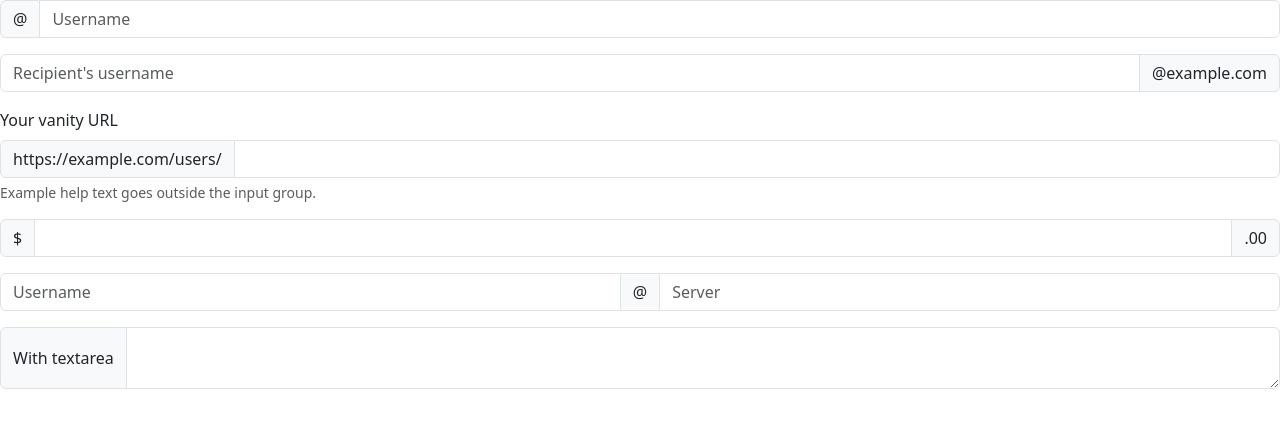
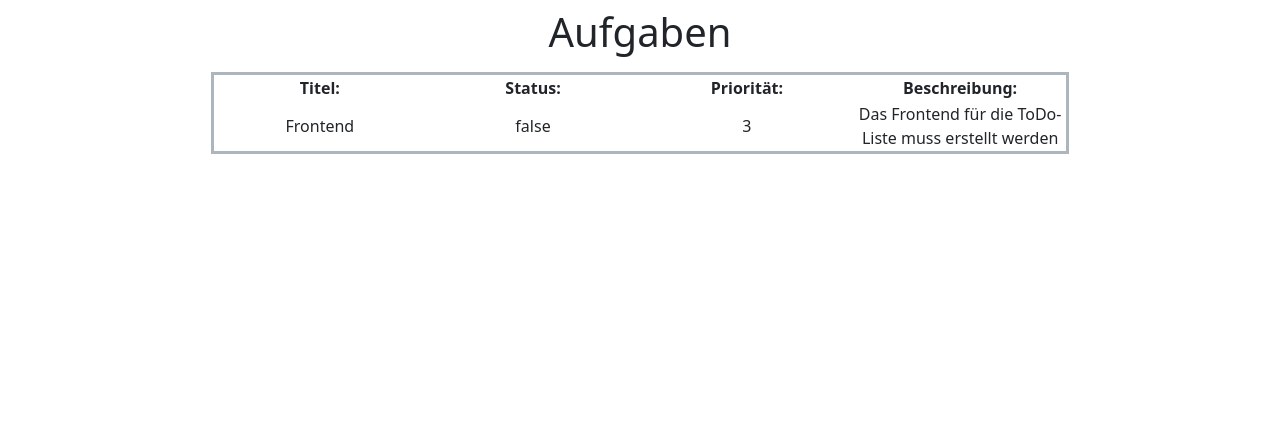
Before and after one commit to NicoNotAvailable/kms, a website: page client/index.html in a window 1280 px wide. Drawn offline with nearby package versions, Linux system fonts and the light colour scheme.

Commit message:
Added Task display html

```diff
--- a/client/index.html
+++ b/client/index.html
@@ -2,48 +2,31 @@
 <html lang="en">
 <head>
     <meta charset="UTF-8">
-
     <link rel="stylesheet" href="./node_modules/bootstrap/dist/css/bootstrap.css"/>
-
-
     <title>To-do App</title>
 </head>
 <body>
 
-<div class="input-group mb-3">
-    <span class="input-group-text" id="basic-addon1">@</span>
-    <input type="text" class="form-control" placeholder="Username" aria-label="Username" aria-describedby="basic-addon1">
-</div>
-
-<div class="input-group mb-3">
-    <input type="text" class="form-control" placeholder="Recipient's username" aria-label="Recipient's username" aria-describedby="basic-addon2">
-    <span class="input-group-text" id="basic-addon2">@example.com</span>
-</div>
-
-<div class="mb-3">
-    <label for="basic-url" class="form-label">Your vanity URL</label>
-    <div class="input-group">
-        <span class="input-group-text" id="basic-addon3">https://example.com/users/</span>
-        <input type="text" class="form-control" id="basic-url" aria-describedby="basic-addon3 basic-addon4">
+<div class="d-block text-center m-2">
+    <h1>Aufgaben</h1>
+    <div class="row">
+        <div class="col-2"></div>
+        <table class="col-8 border border-dark-subtle border-3 mt-2">
+            <tr>
+                <th class="col-2">Titel:</th>
+                <th class="col-2">Status:</th>
+                <th class="col-2">Priorität:</th>
+                <th class="col-2">Beschreibung:</th>
+            </tr>
+            <tr>
+                <td class="col-2">Frontend</td>
+                <td class="col-2">false</td>
+                <td class="col-2">3</td>
+                <td class="col-2">Das Frontend für die ToDo-Liste muss erstellt werden</td>
+            </tr>
+        </table>
+        <div class="col-2"></div>
     </div>
-    <div class="form-text" id="basic-addon4">Example help text goes outside the input group.</div>
-</div>
-
-<div class="input-group mb-3">
-    <span class="input-group-text">$</span>
-    <input type="text" class="form-control" aria-label="Amount (to the nearest dollar)">
-    <span class="input-group-text">.00</span>
-</div>
-
-<div class="input-group mb-3">
-    <input type="text" class="form-control" placeholder="Username" aria-label="Username">
-    <span class="input-group-text">@</span>
-    <input type="text" class="form-control" placeholder="Server" aria-label="Server">
-</div>
-
-<div class="input-group">
-    <span class="input-group-text">With textarea</span>
-    <textarea class="form-control" aria-label="With textarea"></textarea>
 </div>
 
 </body>
```
